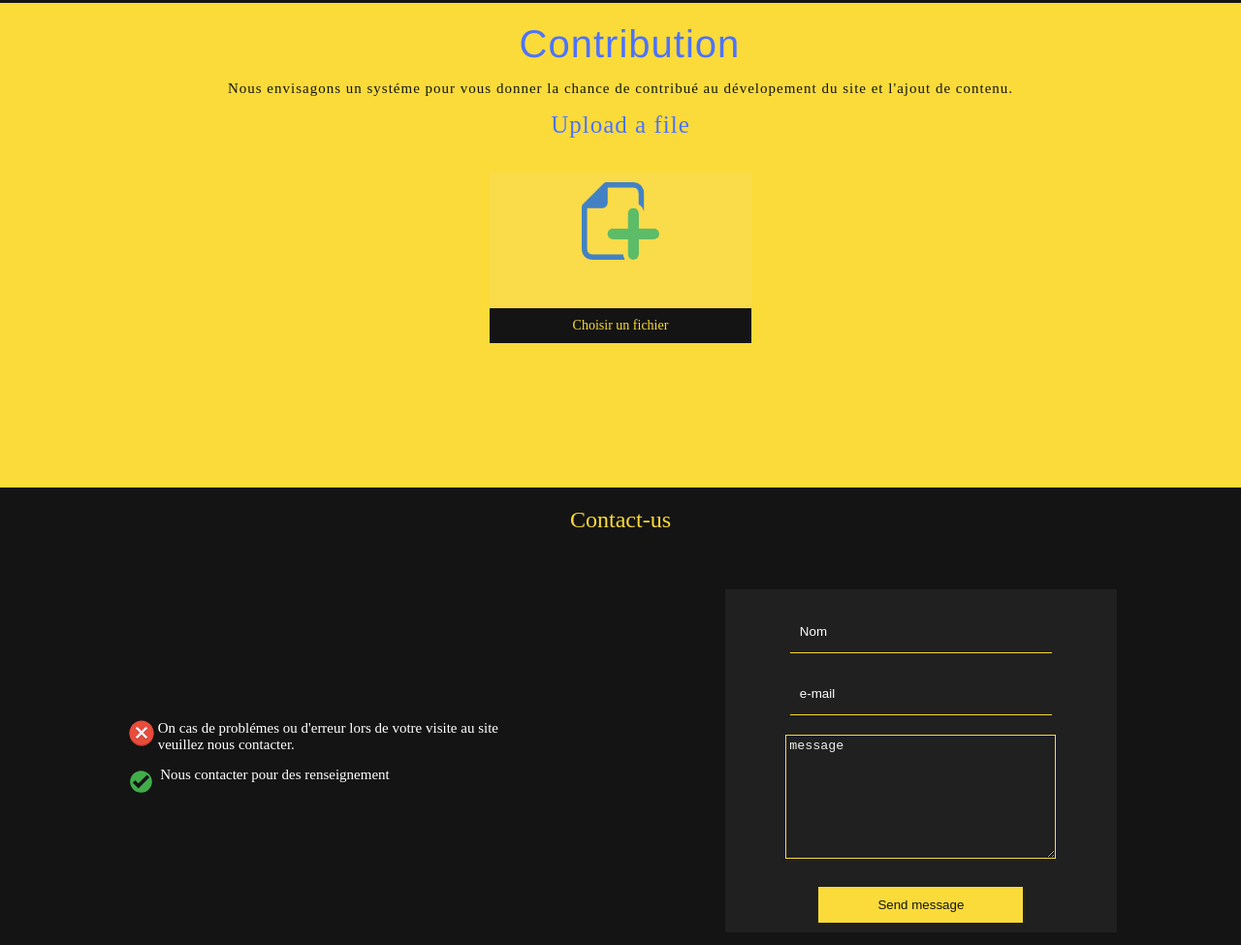
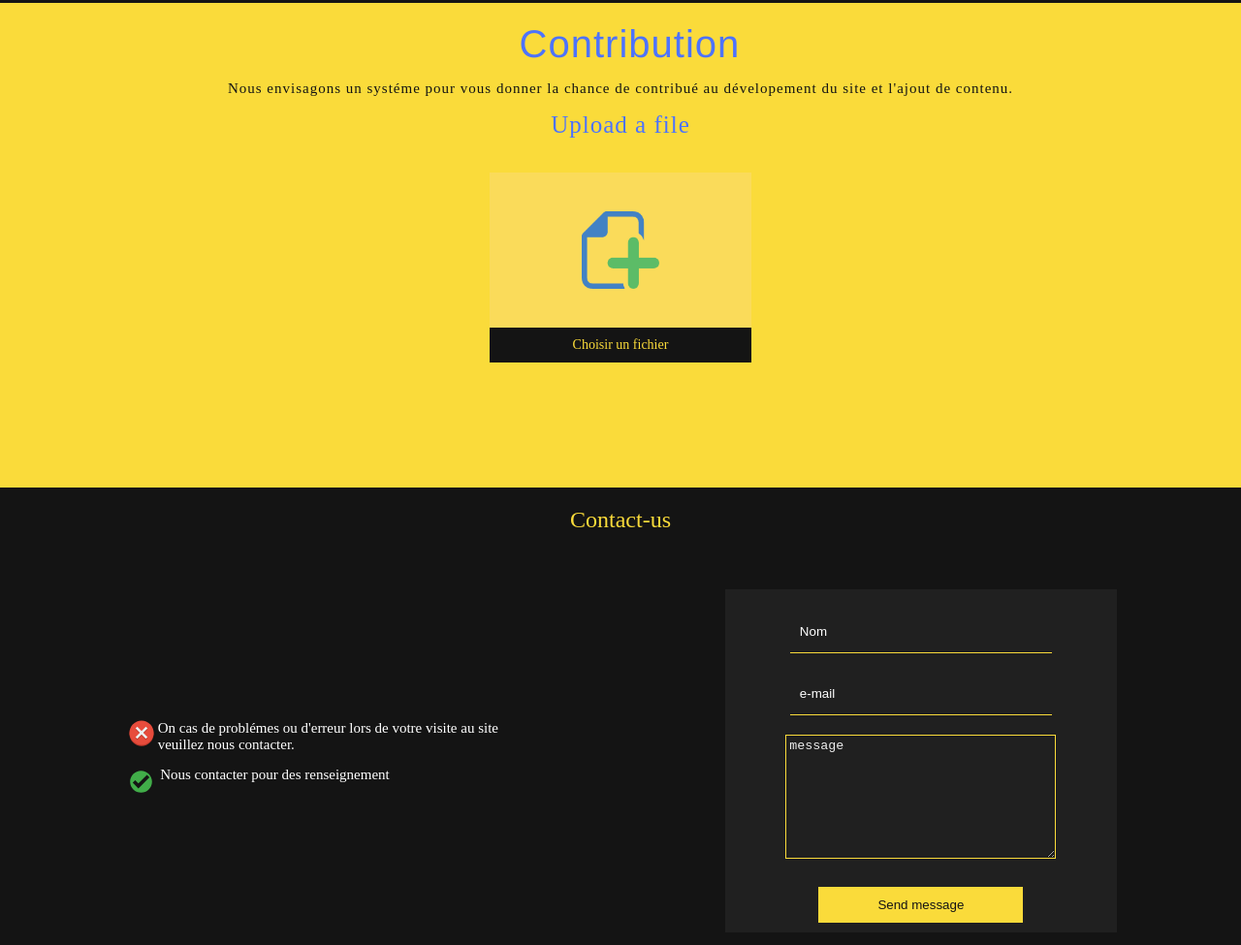
Before and after one commit to Blackya-de/Tamusni, a plain HTML site: page index.html in a window 1280 px wide. Shown: the part 2837-3812 px from the top of the page at 97% size. Drawn offline with Linux system fonts and the light colour scheme.

Commit message:
Responsive 2

```diff
--- a/css/style.css
+++ b/css/style.css
@@ -189,9 +189,9 @@ a{
   padding: 10px;
   padding-top: 10px;
   margin-top: 20px;
-  background-color: #fadb4a;
+  background-color: #fadb5a;
   width: 250px;
-  height: 120px;
+  height: 140px;
   display: flex;
   flex-direction: column;
   align-items: center;
@@ -203,6 +203,9 @@ a{
   width: 250px;
   padding: 10px;
   text-align: center;
+}
+.contribution img{
+  margin-top: 30px;
 }
 /*------------------------------------------------------------*/
 
```
Also changed, not shown: css/style.min.css, js/script.js (indentation only).
